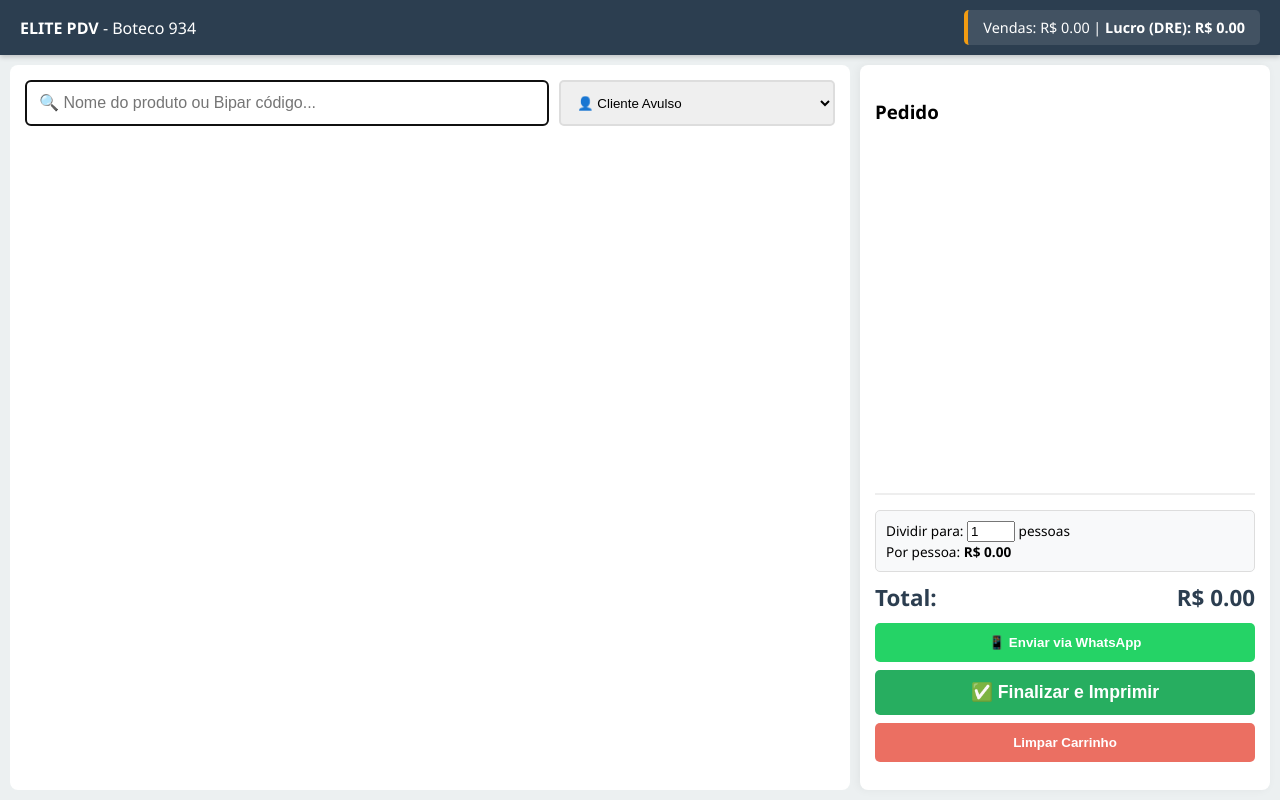
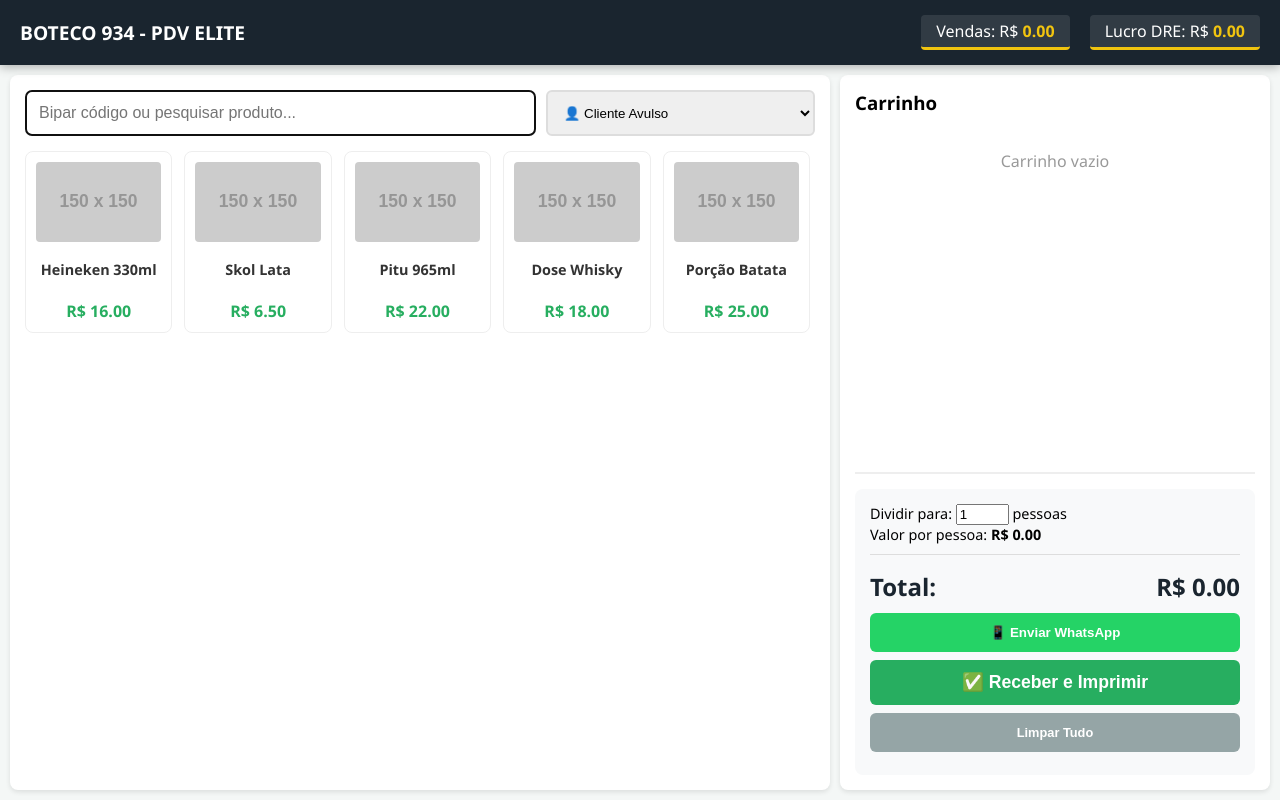
Before and after one commit to edmarquesvicentesantos-ui/boteco934_adm, a plain HTML site: page index.html in a window 1280 px wide. Drawn offline with Linux system fonts and the light colour scheme; placeholder pictures from the web are drawn by us.

Commit message:
Update index.html

```diff
--- a/index.html
+++ b/index.html
@@ -3,142 +3,257 @@
 <head>
     <meta charset="UTF-8">
     <meta name="viewport" content="width=device-width, initial-scale=1.0">
-    <title>PDV Elite - Boteco 934</title>
+    <title>PDV ELITE - Boteco 934</title>
     <style>
-        :root { --primary: #2c3e50; --success: #27ae60; --danger: #e74c3c; --accent: #f39c12; }
-        body { font-family: 'Segoe UI', sans-serif; margin: 0; display: flex; flex-direction: column; height: 100vh; background: #ecf0f1; }
+        :root { --primary: #1a252f; --success: #27ae60; --danger: #c0392b; --accent: #f1c40f; }
+        body { font-family: 'Segoe UI', Arial, sans-serif; margin: 0; background: #f4f7f6; display: flex; flex-direction: column; height: 100vh; overflow: hidden; }
 
-        /* Cabeçalho e DRE */
-        header { background: var(--primary); color: white; padding: 10px 20px; display: flex; justify-content: space-between; align-items: center; box-shadow: 0 2px 5px rgba(0,0,0,0.2); }
-        .dre-box { background: rgba(255,255,255,0.1); padding: 8px 15px; border-radius: 5px; font-size: 0.9rem; border-left: 4px solid var(--accent); }
+        /* CABEÇALHO DRE */
+        header { background: var(--primary); color: white; padding: 15px 20px; display: flex; justify-content: space-between; align-items: center; box-shadow: 0 2px 10px rgba(0,0,0,0.3); z-index: 10; }
+        .dre-container { display: flex; gap: 20px; }
+        .dre-item { background: rgba(255,255,255,0.1); padding: 5px 15px; border-radius: 4px; border-bottom: 3px solid var(--accent); }
+        .dre-item span { font-weight: bold; color: var(--accent); }
 
-        main { display: flex; flex: 1; overflow: hidden; gap: 10px; padding: 10px; }
+        /* CORPO DO SISTEMA */
+        main { display: flex; flex: 1; overflow: hidden; padding: 10px; gap: 10px; }
 
-        /* Esquerda: Busca e Produtos */
-        .produtos-section { flex: 2; display: flex; flex-direction: column; background: white; border-radius: 8px; padding: 15px; }
-        .controles-topo { display: flex; gap: 10px; margin-bottom: 15px; }
-        #inputBusca { flex: 2; padding: 12px; border: 2px solid #ddd; border-radius: 5px; font-size: 1rem; }
-        #selecionarCliente { flex: 1; padding: 12px; border: 2px solid #ddd; border-radius: 5px; }
+        /* ÁREA DE PRODUTOS */
+        .area-venda { flex: 2; display: flex; flex-direction: column; background: white; border-radius: 8px; padding: 15px; box-shadow: 0 2px 5px rgba(0,0,0,0.1); }
+        .barra-topo { display: flex; gap: 10px; margin-bottom: 15px; }
+        #busca { flex: 2; padding: 12px; border: 2px solid #ddd; border-radius: 6px; font-size: 1rem; }
+        #clienteSelect { flex: 1; padding: 12px; border: 2px solid #ddd; border-radius: 6px; }
 
-        .grid-produtos { display: grid; grid-template-columns: repeat(auto-fill, minmax(120px, 1fr)); gap: 10px; overflow-y: auto; }
-        .card-prod { border: 1px solid #eee; border-radius: 8px; padding: 8px; text-align: center; cursor: pointer; transition: 0.2s; background: #fff; }
-        .card-prod:hover { border-color: var(--success); background: #f9fff9; }
-        .card-prod img { width: 100%; height: 70px; object-fit: cover; border-radius: 4px; }
-        .card-prod h4 { margin: 5px 0; font-size: 0.85rem; height: 34px; overflow: hidden; }
-        .card-prod span { color: var(--success); font-weight: bold; font-size: 0.9rem; }
+        .grid-produtos { display: grid; grid-template-columns: repeat(auto-fill, minmax(140px, 1fr)); gap: 12px; overflow-y: auto; padding-right: 5px; }
+        .card { border: 1px solid #eee; border-radius: 8px; padding: 10px; text-align: center; cursor: pointer; transition: 0.2s; position: relative; }
+        .card:hover { border-color: var(--success); background: #f9fff9; transform: translateY(-2px); }
+        .card img { width: 100%; height: 80px; object-fit: cover; border-radius: 4px; margin-bottom: 8px; }
+        .card h4 { margin: 5px 0; font-size: 0.9rem; color: #333; height: 35px; overflow: hidden; }
+        .card b { color: var(--success); font-size: 1rem; }
 
-        /* Direita: Carrinho */
-        .carrinho-section { width: 380px; background: white; border-radius: 8px; display: flex; flex-direction: column; padding: 15px; box-shadow: -2px 0 10px rgba(0,0,0,0.05); }
-        .lista-itens { flex: 1; overflow-y: auto; border-bottom: 2px solid #eee; margin-bottom: 10px; }
-        .item-car { display: flex; justify-content: space-between; padding: 10px 0; border-bottom: 1px solid #f9f9f9; font-size: 0.9rem; }
+        /* CARRINHO */
+        .area-carrinho { width: 400px; background: white; border-radius: 8px; padding: 15px; display: flex; flex-direction: column; box-shadow: 0 2px 5px rgba(0,0,0,0.1); }
+        .lista-itens { flex: 1; overflow-y: auto; margin-bottom: 15px; border-bottom: 2px solid #eee; }
+        .item-row { display: flex; justify-content: space-between; align-items: center; padding: 8px 0; border-bottom: 1px solid #f1f1f1; }
+        .btn-del { background: var(--danger); color: white; border: none; padding: 2px 8px; border-radius: 4px; cursor: pointer; }
 
-        .totais-area { padding: 5px 0; }
-        .linha-total { display: flex; justify-content: space-between; font-size: 1.4rem; font-weight: bold; color: var(--primary); margin: 10px 0; }
+        /* TOTAIS E BOTÕES */
+        .resumo { background: #f8f9fa; padding: 15px; border-radius: 8px; }
+        .total-venda { display: flex; justify-content: space-between; font-size: 1.5rem; font-weight: bold; margin-bottom: 10px; color: var(--primary); }
+        .divisao { font-size: 0.9rem; margin-bottom: 15px; padding-bottom: 10px; border-bottom: 1px solid #ddd; }
 
-        .divisao-box { background: #f8f9fa; padding: 10px; border-radius: 5px; margin-bottom: 10px; font-size: 0.85rem; border: 1px solid #ddd; }
+        .acoes button { width: 100%; padding: 12px; border: none; border-radius: 6px; font-weight: bold; cursor: pointer; margin-bottom: 8px; display: flex; align-items: center; justify-content: center; gap: 10px; }
+        .btn-whats { background: #25d366; color: white; }
+        .btn-pago { background: var(--success); color: white; font-size: 1.1rem; }
+        .btn-limpar { background: #95a5a6; color: white; font-size: 0.8rem; }
 
-        button { width: 100%; padding: 12px; border: none; border-radius: 5px; color: white; font-weight: bold; cursor: pointer; margin-bottom: 8px; transition: 0.2s; }
-        .btn-whats { background: #25d366; }
-        .btn-whats:hover { background: #128c7e; }
-        .btn-finalizar { background: var(--success); font-size: 1.1rem; }
-        .btn-finalizar:hover { background: #219150; }
-        .btn-limpar { background: var(--danger); opacity: 0.8; }
-
-        /* Impressão Térmica 80mm */
+        /* RECIBO (OCULTO NA TELA) */
+        #recibo { display: none; }
         @media print {
             body * { visibility: hidden; }
-            #cupom, #cupom * { visibility: visible; }
-            #cupom { position: absolute; left: 0; top: 0; width: 80mm; font-family: monospace; padding: 5px; }
-            .no-print { display: none; }
+            #recibo { display: block !important; visibility: visible; position: absolute; left: 0; top: 0; width: 80mm; font-family: monospace; }
         }
     </style>
 </head>
 <body>
 
 <header>
-    <div><strong>ELITE PDV</strong> - Boteco 934</div>
-    <div class="dre-box">
-        Vendas: R$ <span id="valorVendido">0.00</span> | <strong>Lucro (DRE): R$ <span id="valorLucro">0.00</span></strong>
+    <div style="font-size: 1.2rem; font-weight: bold;">BOTECO 934 - PDV ELITE</div>
+    <div class="dre-container">
+        <div class="dre-item">Vendas: R$ <span id="vendaDia">0.00</span></div>
+        <div class="dre-item">Lucro DRE: R$ <span id="lucroDia">0.00</span></div>
     </div>
 </header>
 
 <main>
-    <section class="produtos-section">
-        <div class="controles-topo">
-            <input type="text" id="inputBusca" placeholder="🔍 Nome do produto ou Bipar código..." autofocus>
-            <select id="selecionarCliente">
+    <section class="area-venda">
+        <div class="barra-topo">
+            <input type="text" id="busca" placeholder="Bipar código ou pesquisar produto..." autofocus>
+            <select id="clienteSelect">
                 <option value="">👤 Cliente Avulso</option>
             </select>
         </div>
-        <div id="gridProdutos" class="grid-produtos"></div>
+        <div id="grid" class="grid-produtos"></div>
     </section>
 
-    <section class="carrinho-section">
-        <h3>Pedido</h3>
-        <div id="listaItens" class="lista-itens"></div>
+    <section class="area-carrinho">
+        <h3 style="margin-top: 0;">Carrinho</h3>
+        <div id="lista" class="lista-itens">
+            <p style="text-align: center; color: #999;">Carrinho vazio</p>
+        </div>
 
-        <div class="totais-area">
-            <div class="divisao-box">
-                Dividir para: <input type="number" id="qtdClientes" value="1" min="1" style="width: 40px;" onchange="atualizarTotais()"> pessoas
-                <br>Por pessoa: <strong>R$ <span id="porPessoa">0.00</span></strong>
+        <div class="resumo">
+            <div class="divisao">
+                Dividir para: <input type="number" id="split" value="1" min="1" style="width: 45px;" oninput="calcular()"> pessoas
+                <br>Valor por pessoa: <b>R$ <span id="valorSplit">0.00</span></b>
             </div>
-
-            <div class="linha-total">
+            <div class="total-venda">
                 <span>Total:</span>
-                <span id="totalDisplay">R$ 0.00</span>
+                <span>R$ <span id="total">0.00</span></span>
             </div>
-
-            <button class="btn-whats" onclick="enviarWhats()">📱 Enviar via WhatsApp</button>
-            <button class="btn-finalizar" onclick="finalizar()">✅ Finalizar e Imprimir</button>
-            <button class="btn-limpar" onclick="limparCarrinho()">Limpar Carrinho</button>
+            <div class="acoes">
+                <button class="btn-whats" onclick="enviarWhats()">📱 Enviar WhatsApp</button>
+                <button class="btn-pago" onclick="finalizarVenda()">✅ Receber e Imprimir</button>
+                <button class="btn-limpar" onclick="limpar()">Limpar Tudo</button>
+            </div>
         </div>
     </section>
 </main>
 
-<div id="cupom" style="display:none;"></div>
+<div id="recibo"></div>
 
 <script>
-    // 1. BANCO DE DADOS (CLIENTES E PRODUTOS)
-    const db_clientes = [
-        { nome: "Edmarques", tel: "5587900000000" },
-        { nome: "Esposa", tel: "5587900000000" },
-        { nome: "Cliente VIP 1", tel: "5587900000000" }
+    // LISTA DE PRODUTOS (CÓDIGO DE BARRAS, PREÇO E CUSTO)
+    const produtos = [
+        { ean: "7891991000853", nome: "Heineken 330ml", preco: 16.00, custo: 9.50, img: "https://via.placeholder.com/150?text=Heineken" },
+        { ean: "7891149107503", nome: "Skol Lata", preco: 6.50, custo: 3.80, img: "https://via.placeholder.com/150?text=Skol" },
+        { ean: "7896017300112", nome: "Pitu 965ml", preco: 22.00, custo: 14.00, img: "https://via.placeholder.com/150?text=Pitu" },
+        { ean: "001", nome: "Dose Whisky", preco: 18.00, custo: 8.50, img: "https://via.placeholder.com/150?text=Dose" },
+        { ean: "002", nome: "Porção Batata", preco: 25.00, custo: 12.00, img: "https://via.placeholder.com/150?text=Batata" }
     ];
 
-    const db_produtos = [
-        { cod: "7891991000853", nome: "Heineken 330ml", preco: 16.00, custo: 9.50, foto: "https://via.placeholder.com/100?text=Heineken" },
-        { cod: "7891149107503", nome: "Skol Lata 350ml", preco: 6.50, custo: 3.80, foto: "https://via.placeholder.com/100?text=Skol" },
-        { cod: "7896017300112", nome: "Pitu 965ml", preco: 18.00, custo: 12.00, foto: "https://via.placeholder.com/100?text=Pitu" },
-        { cod: "001", nome: "Dose Whisky Red", preco: 15.00, custo: 7.20, foto: "https://via.placeholder.com/100?text=Whisky" },
-        { cod: "002", nome: "Petisco Casa", preco: 35.00, custo: 18.00, foto: "https://via.placeholder.com/100?text=Petisco" }
+    // LISTA DE CLIENTES
+    const clientes = [
+        { nome: "Edmarques", fone: "5587999999999" },
+        { nome: "Maria (Esposa)", fone: "5587988888888" },
+        { nome: "João Cliente", fone: "5587977777777" }
     ];
 
     let carrinho = [];
-    let vendasTotal = 0;
-    let lucroTotal = 0;
+    let vendasAcumuladas = 0;
+    let lucroAcumulado = 0;
 
-    // 2. INICIALIZAÇÃO
-    function init() {
-        renderizarProdutos();
-        const select = document.getElementById('selecionarCliente');
-        db_clientes.forEach(c => {
-            const opt = document.createElement('option');
-            opt.value = c.tel;
-            opt.textContent = c.nome;
-            select.appendChild(opt);
+    // INICIAR CLIENTES NO SELECT
+    const cSelect = document.getElementById('clienteSelect');
+    clientes.forEach(c => {
+        let opt = document.createElement('option');
+        opt.value = c.fone;
+        opt.innerHTML = c.nome;
+        cSelect.appendChild(opt);
+    });
+
+    // RENDERIZAR PRODUTOS NA TELA
+    function render(filtro = "") {
+        const grid = document.getElementById('grid');
+        grid.innerHTML = "";
+        produtos.filter(p => p.nome.toLowerCase().includes(filtro.toLowerCase()) || p.ean.includes(filtro)).forEach(p => {
+            grid.innerHTML += `
+                <div class="card" onclick="add('${p.ean}')">
+                    <img src="${p.img}">
+                    <h4>${p.nome}</h4>
+                    <b>R$ ${p.preco.toFixed(2)}</b>
+                </div>
+            `;
         });
     }
 
-    // 3. LÓGICA DE PRODUTOS
-    function renderizarProdutos(filtro = "") {
-        const grid = document.getElementById('gridProdutos');
-        grid.innerHTML = "";
+    // ADICIONAR AO CARRINHO
+    function add(ean) {
+        const p = produtos.find(item => item.ean === ean);
+        if(p) {
+            carrinho.push({...p});
+            calcular();
+            document.getElementById('busca').value = ""; // Limpa busca após bipar
+            render();
+        }
+    }
 
-        db_produtos.filter(p => p.nome.toLowerCase().includes(filtro.toLowerCase()) || p.cod.includes(filtro))
-        .forEach(p => {
-            const div = document.createElement('div');
-            div.className = 'card-prod';
-            div.onclick = () => adicionar(p);
-            div.innerHTML = `
-                <img src="${p.foto}">
-                <h4>${p.nome}</h4>
+    // REMOVER DO CARRINHO
+    function remover(idx) {
+        carrinho.splice(idx, 1);
+        calcular();
+    }
+
+    // CALCULAR TOTAIS E DIVISÃO
+    function calcular() {
+        const lista = document.getElementById('lista');
+        const totalTxt = document.getElementById('total');
+        const splitTxt = document.getElementById('valorSplit');
+        const nPessoas = document.getElementById('split').value || 1;
+
+        if(carrinho.length === 0) {
+            lista.innerHTML = '<p style="text-align: center; color: #999;">Carrinho vazio</p>';
+            totalTxt.innerText = "0.00";
+            splitTxt.innerText = "0.00";
+            return;
+        }
+
+        let soma = 0;
+        lista.innerHTML = "";
+        carrinho.forEach((p, i) => {
+            soma += p.preco;
+            lista.innerHTML += `
+                <div class="item-row">
+                    <span>${p.nome}</span>
+                    <span>R$ ${p.preco.toFixed(2)} <button class="btn-del" onclick="remover(${i})">x</button></span>
+                </div>
+            `;
+        });
+
+        totalTxt.innerText = soma.toFixed(2);
+        splitTxt.innerText = (soma / nPessoas).toFixed(2);
+    }
+
+    // FINALIZAR VENDA (DRE E IMPRESSÃO)
+    function finalizarVenda() {
+        if(carrinho.length === 0) return alert("Adicione produtos!");
+
+        let total = 0;
+        let custo = 0;
+        let textoRecibo = "<b>BOTECO 934 - RECIBO</b><br>--------------------------<br>";
+
+        carrinho.forEach(p => {
+            total += p.preco;
+            custo += p.custo;
+            textoRecibo += `${p.nome}: R$ ${p.preco.toFixed(2)}<br>`;
+        });
+
+        vendasAcumuladas += total;
+        lucroAcumulado += (total - custo);
+
+        // Atualiza DRE no Topo
+        document.getElementById('vendaDia').innerText = vendasAcumuladas.toFixed(2);
+        document.getElementById('lucroDia').innerText = lucroAcumulado.toFixed(2);
+
+        // Gera Recibo Térmico
+        document.getElementById('recibo').innerHTML = textoRecibo + `--------------------------<br>TOTAL: R$ ${total.toFixed(2)}<br>Pessoas: ${document.getElementById('split').value}`;
+
+        window.print();
+        limpar();
+    }
+
+    // WHATSAPP
+    function enviarWhats() {
+        if(carrinho.length === 0) return;
+        const fone = document.getElementById('clienteSelect').value;
+        let msg = "*BOTECO 934 - RECIBO*\n\n";
+        let total = 0;
+        carrinho.forEach(p => {
+            msg += `• ${p.nome}: R$ ${p.preco.toFixed(2)}\n`;
+            total += p.preco;
+        });
+        msg += `\n*TOTAL: R$ ${total.toFixed(2)}*`;
+
+        const link = fone ? `https://wa.me/${fone}?text=${encodeURIComponent(msg)}` : `https://wa.me/?text=${encodeURIComponent(msg)}`;
+        window.open(link);
+    }
+
+    function limpar() {
+        carrinho = [];
+        document.getElementById('split').value = 1;
+        calcular();
+    }
+
+    // BUSCA / LEITOR DE BARRAS
+    document.getElementById('busca').addEventListener('input', (e) => {
+        const val = e.target.value;
+        render(val);
+        // Se o código de barras for exato (ex: 13 dígitos), adiciona direto
+        const p = produtos.find(item => item.ean === val);
+        if(p) add(val);
+    });
+
+    render();
+</script>
+
+</body>
+</html>
```
